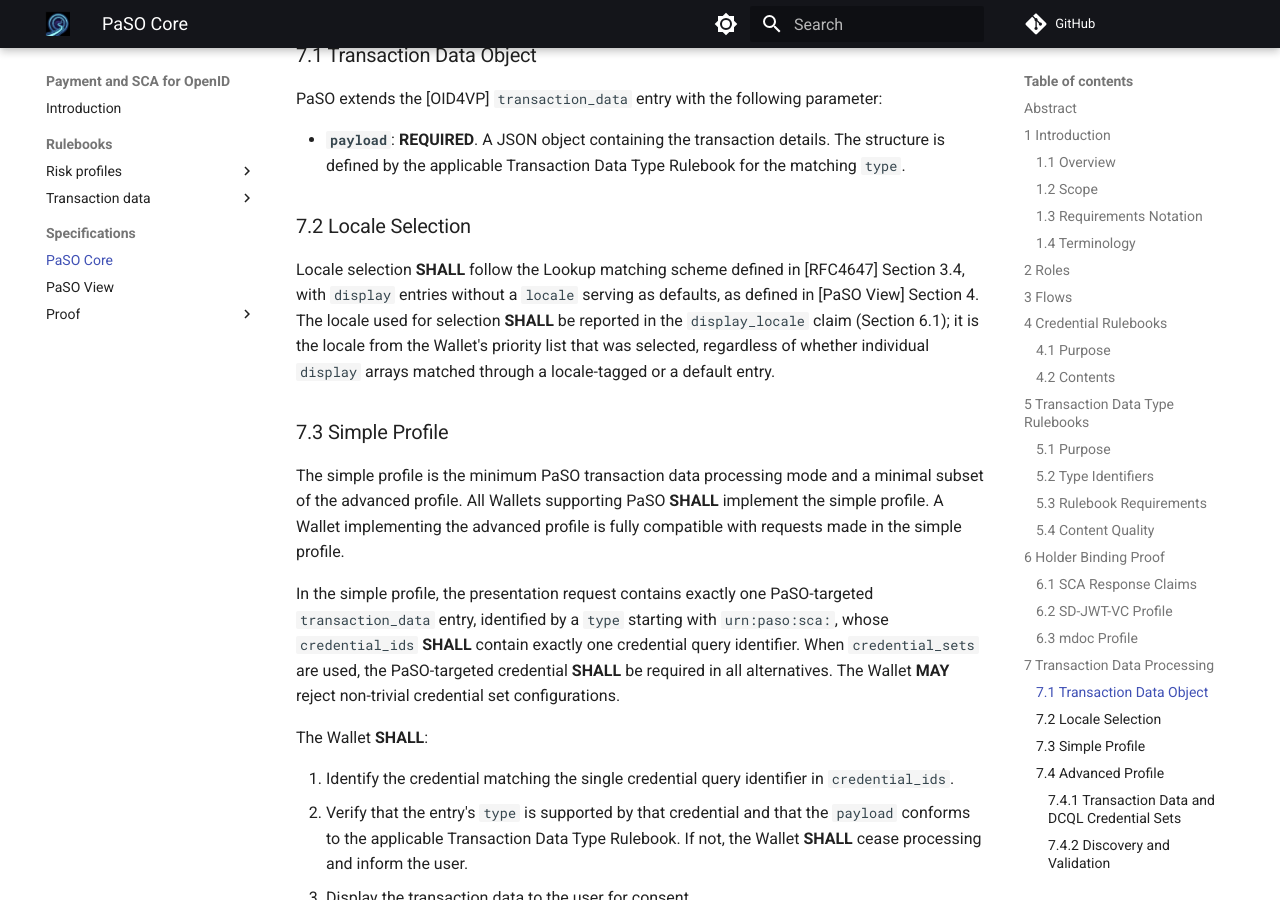
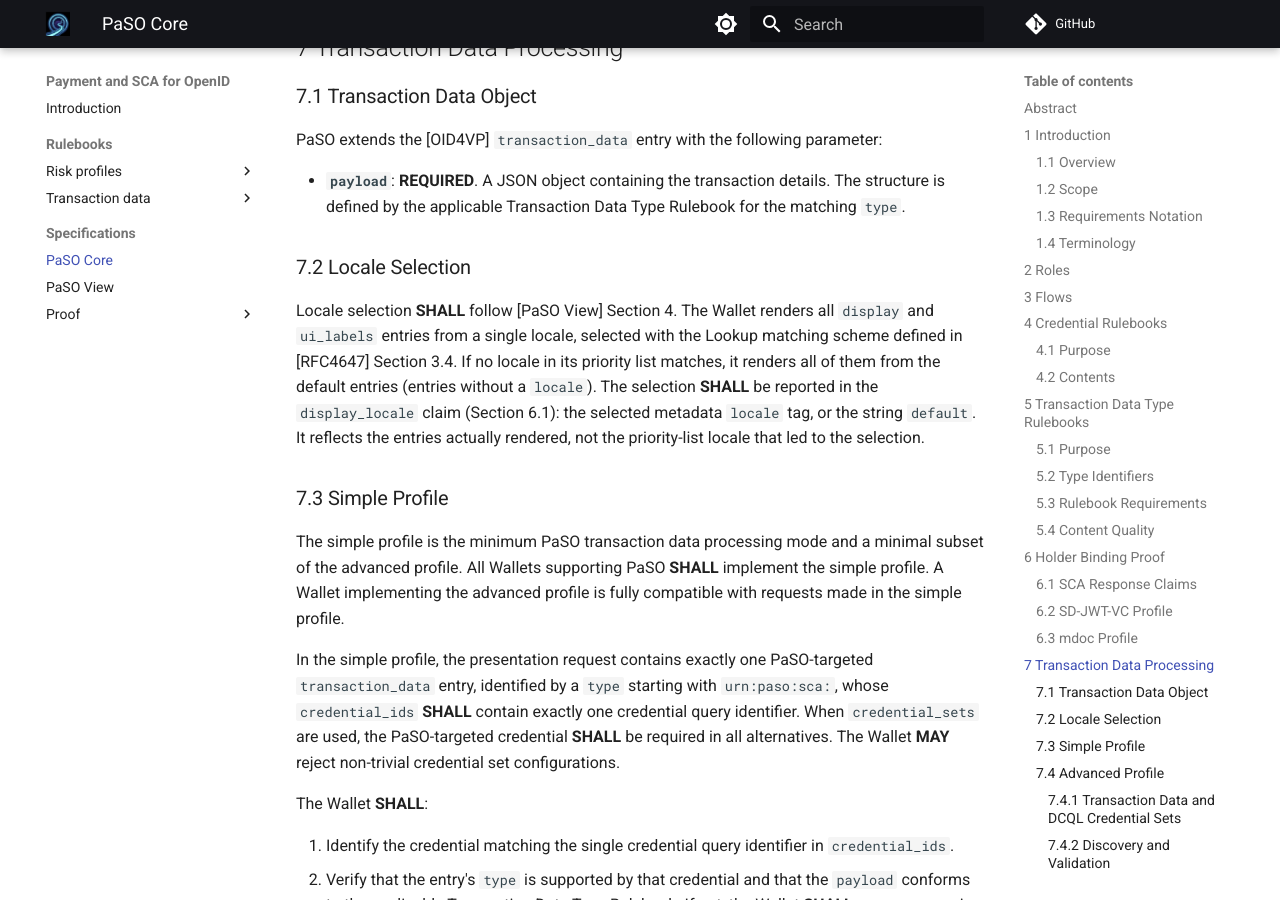
Before and after one commit to APTITUDE-Consortium/payments-and-sca-for-openid, an MkDocs documentation site: the page built from docs/specifications/paso-core.md, in a window 1280 px wide and 900 px high, scrolled down 6550 px. Built offline with MkDocs 1.6.1 and Material for MkDocs 9.7.7, drawn with Linux system fonts in a browser that asks for light colours; comment, search, counter and statistics services are not loaded; the version menu is left out; some of the changed text lies outside the part shown.

Commit message:
spec(core,verify): report and verify display_locale as rendered tag or default

```diff
--- a/docs/specifications/paso-core.md
+++ b/docs/specifications/paso-core.md
@@ -131,7 +131,7 @@
 | Claim                       | Required    | Description                                                                                                                                                                                                                                   |
 |-----------------------------|-------------|-----------------------------------------------------------------------------------------------------------------------------------------------------------------------------------------------------------------------------------------------|
 | `jti`                       | yes         | A fresh, cryptographically random value with sufficient entropy per [RFC7519] Section 4.1.7. Unique per presentation. When used for SCA, serves as the Authentication Code per [PSD2].                                                        |
-| `display_locale`            | yes         | A [RFC5646] language tag representing the locale shown to the user during consent. Enables deterministic reconstruction of which display entries were used.                                                                                   |
+| `display_locale`            | yes         | The locale of the entries shown to the user during consent, per [PaSO View] Section 4: the [RFC5646] language tag of the selected `display` and `ui_labels` entries as it appears in the metadata, or the string `default` if the default entries (entries without a `locale`) were shown. Enables deterministic reconstruction of which display entries were used.                                                                                   |
 | `transaction_data_hash`     | yes         | Hash of the base64url-encoded `transaction_data` entry selected for the PaSO Credential.                                                                                                                                                      |
 | `transaction_data_hash_alg` | yes         | Hash algorithm identifier. Default: `sha-256`.                                                                                                                                                                                                |
 | `metadata_integrity`        | conditional | The [W3C.SRI] integrity value of the signed credential metadata JWT (per [PaSO Proof Metadata]) used to display the transaction data during this presentation. **REQUIRED** when a signed credential metadata JWT was used; absent otherwise. |
@@ -170,7 +170,7 @@
 
 ### 7.2 Locale Selection
 
-Locale selection **SHALL** follow the Lookup matching scheme defined in [RFC4647] Section 3.4, with `display` entries without a `locale` serving as defaults, as defined in [PaSO View] Section 4. The locale used for selection **SHALL** be reported in the `display_locale` claim (Section 6.1); it is the locale from the Wallet's priority list that was selected, regardless of whether individual `display` arrays matched through a locale-tagged or a default entry.
+Locale selection **SHALL** follow [PaSO View] Section 4. The Wallet renders all `display` and `ui_labels` entries from a single locale, selected with the Lookup matching scheme defined in [RFC4647] Section 3.4. If no locale in its priority list matches, it renders all of them from the default entries (entries without a `locale`). The selection **SHALL** be reported in the `display_locale` claim (Section 6.1): the selected metadata `locale` tag, or the string `default`. It reflects the entries actually rendered, not the priority-list locale that led to the selection.
 
 ### 7.3 Simple Profile
 
```
Also changed, not shown: docs/specifications/proof/paso-proof-verify.md (+1 -1 lines).
